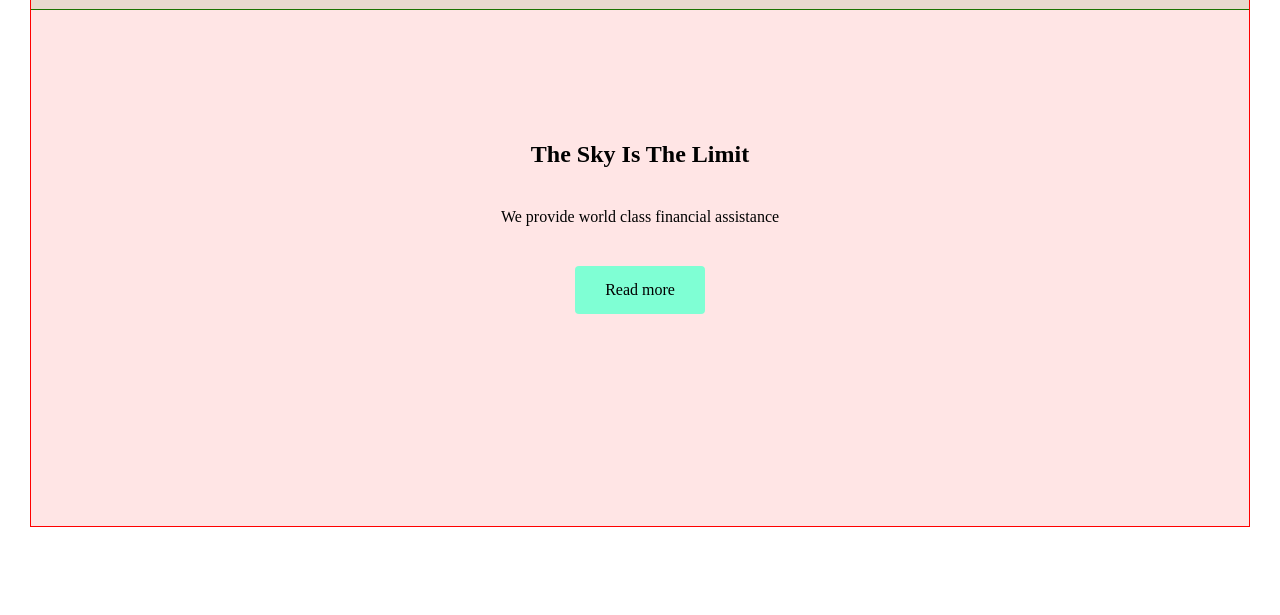
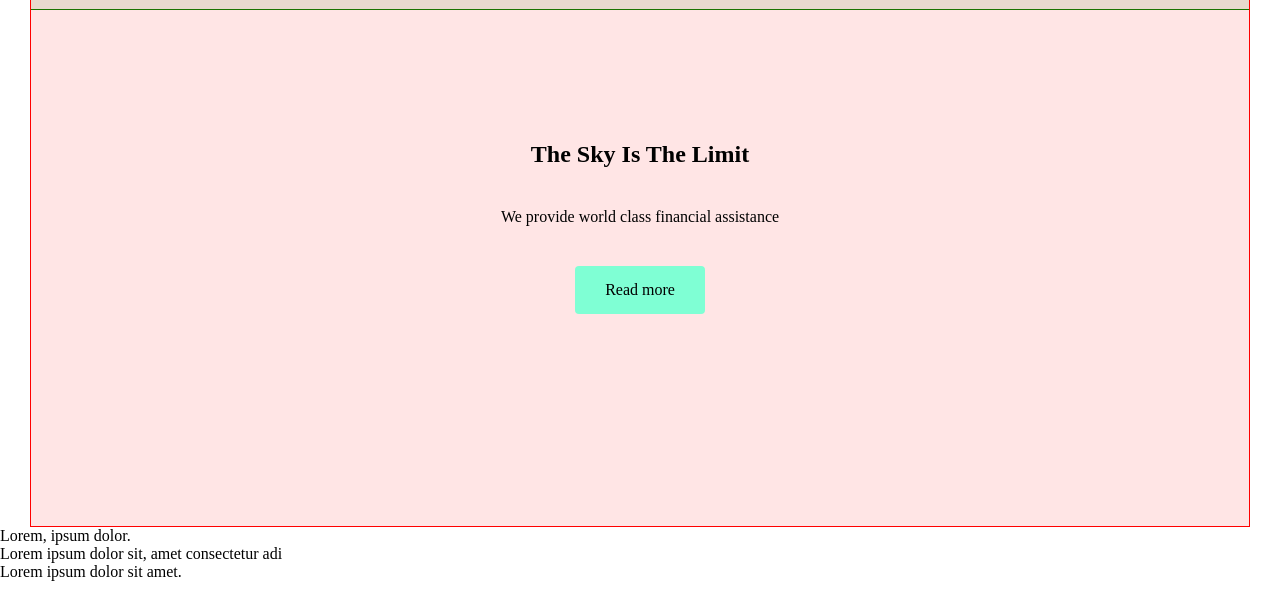
Before and after one commit to GHKirill/probe3, a plain HTML site: page index.html in a window 1280 px wide. Shown: the part 73-688 px from the top of the page. Drawn offline with Linux system fonts and the light colour scheme.

Commit message:
first branch changing

```diff
--- a/index.html
+++ b/index.html
@@ -44,6 +44,11 @@
         </div>
       </div>
     </section>
+    <section class="second section">
+      <p>Lorem, ipsum dolor.</p>
+      <p>Lorem ipsum dolor sit, amet consectetur adi</p>
+      <p>Lorem ipsum dolor sit amet.</p>
+    </section>
   </main>
 
 </body>
```
